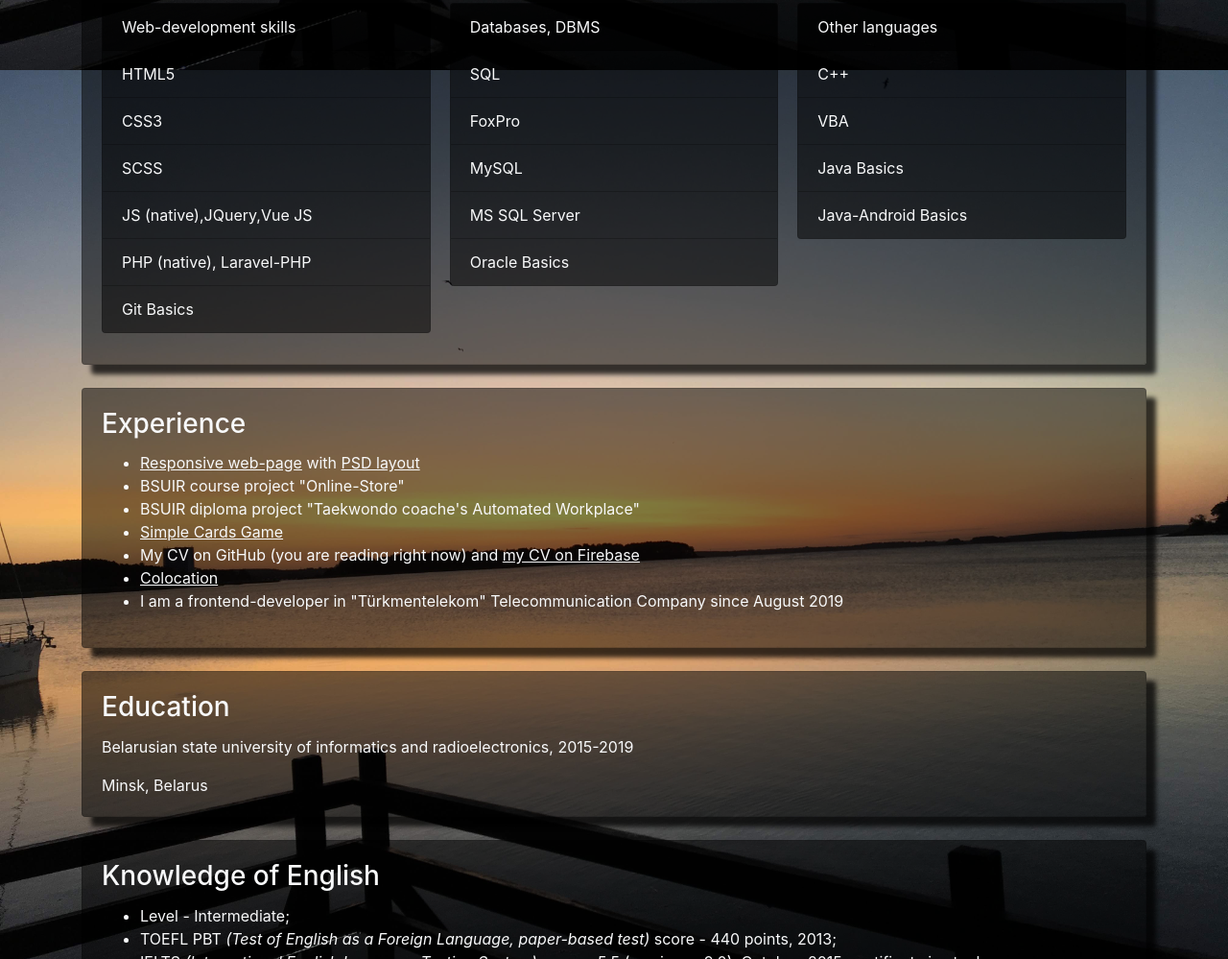
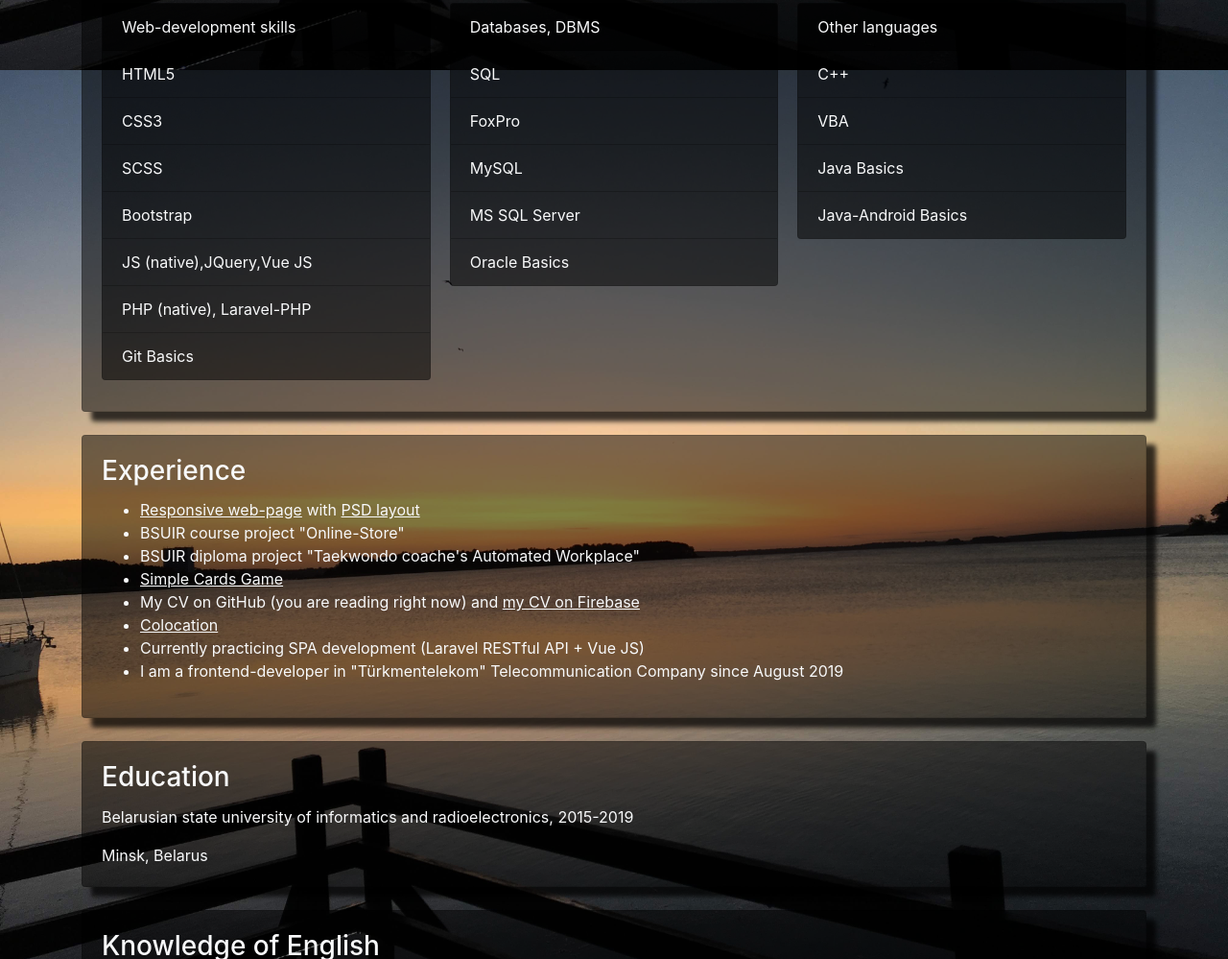
Before and after one commit to saparatayev/rsschool-2019Q1-cv, a plain HTML site: page index.html in a window 1280 px wide. Shown: the part 887-1886 px from the top of the page at 96% size. Drawn offline with Linux system fonts and the light colour scheme.

Commit message:
feat: add bootstrap and restfulApi info

```diff
--- a/index.html
+++ b/index.html
@@ -58,6 +58,7 @@
                             <li class="list-group-item">HTML5</li>
                             <li class="list-group-item">CSS3</li>
                             <li class="list-group-item">SСSS</li>
+                            <li class="list-group-item">Bootstrap</li>
                             <li class="list-group-item">JS (native),JQuery,Vue JS</li>
                             <li class="list-group-item">PHP (native), Laravel-PHP</li>
                             <li class="list-group-item">Git Basics</li>
@@ -100,6 +101,7 @@
                     <li class="card-text"><a class="text-light" target="_blank" href="https://findpair-f0d76.web.app/">Simple Cards Game</a></li>
                     <li class="card-text">My CV on GitHub (you are reading right now) and <a class="text-light" target="_blank" href="https://sapar-cv.firebaseapp.com/">my CV on Firebase</a></li>
                     <li class="card-text"><a class="text-light" target="_blank" href="https://sapar-colocation.firebaseapp.com/">Colocation</a></li>
+                    <li class="card-text">Сurrently practicing SPA development (Laravel RESTful API + Vue JS)</li>
                     <li class="card-text">I am a frontend-developer in "Türkmentelekom" Telecommunication Company since August 2019</li>
                 </ul>
             </div>
```
